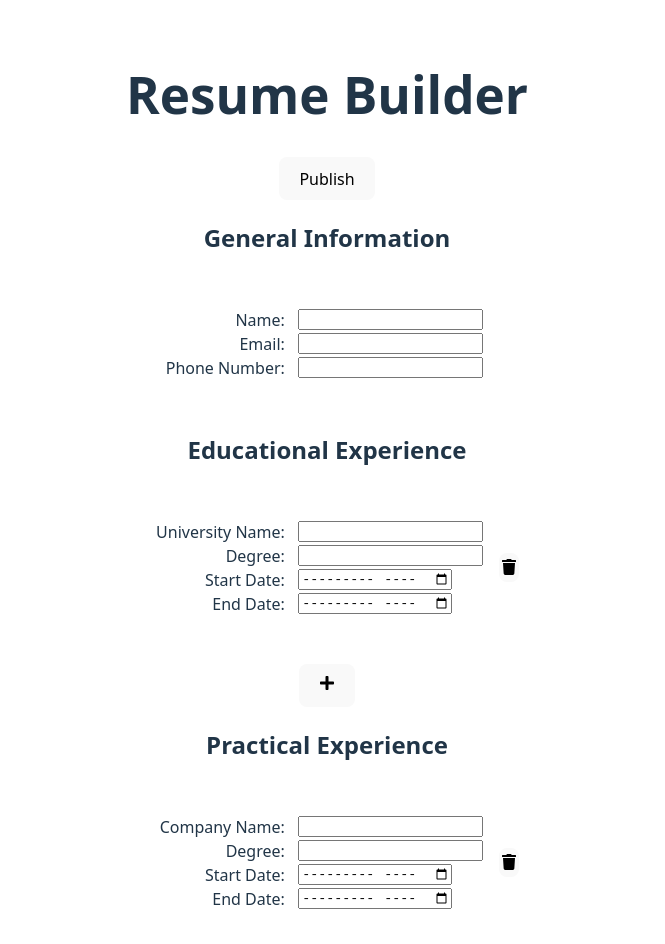
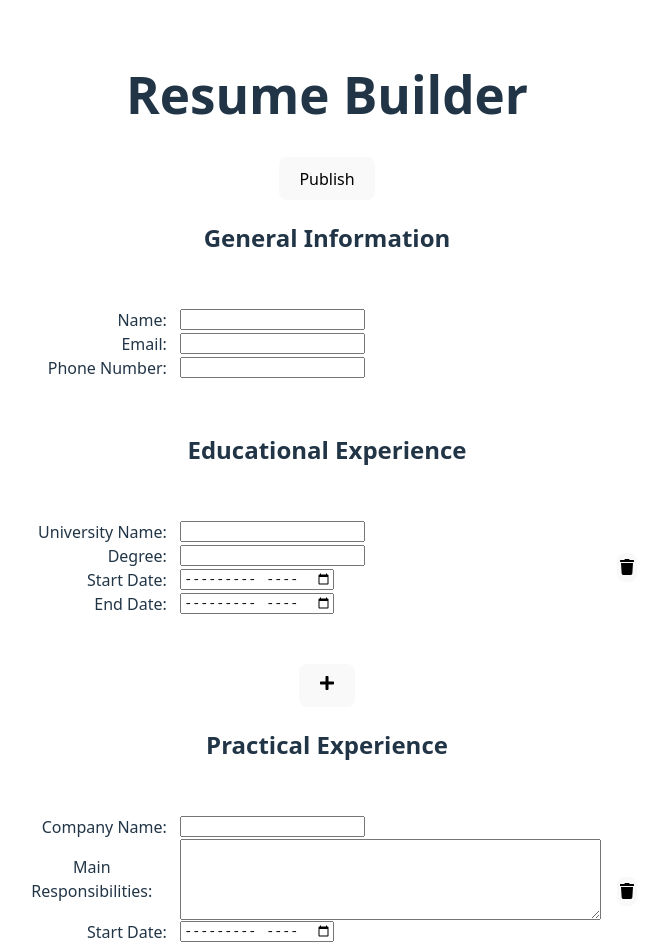
Before and after one commit to nick-x-han/cvApplication, a React (Vite) app: page / in a window 1280 px wide. Shown: the top 944 px of the page, without its empty margins (313-978 px from the left). Built offline with nearby package versions, Linux system fonts and the light colour scheme.

Commit message:
Handle case where input type is textarea

```diff
--- a/src/components/Section.jsx
+++ b/src/components/Section.jsx
@@ -5,9 +5,22 @@ import { FaTrash, FaPlus } from "react-icons/fa";
 
 function Input({ field, editMode, className }) {
   let [value, setValue] = useState("");
-  let {_, ...fieldWithoutId} = field;
+  let { ...fieldWithoutId } = field;
+  delete fieldWithoutId.id;
 
   if (editMode) {
+    if (field.type === "textarea") {
+      return (
+        <>
+          <textarea
+            {...fieldWithoutId}
+            className={className}
+            onChange={(e) => setValue(e.target.value)}
+            value={value}
+          ></textarea>
+        </>
+      );
+    }
     return (
       <>
         <input
--- a/src/data/generalFields.js
+++ b/src/data/generalFields.js
@@ -47,8 +47,10 @@ const practicalFields = [
     },
     {
         id: 2,
-        name: "Degree",
-        type: "text",
+        name: "Main Responsibilities",
+        type: "textarea",
+        rows: "5",
+        cols: "50"
     },
     {
         id: 3,
```
